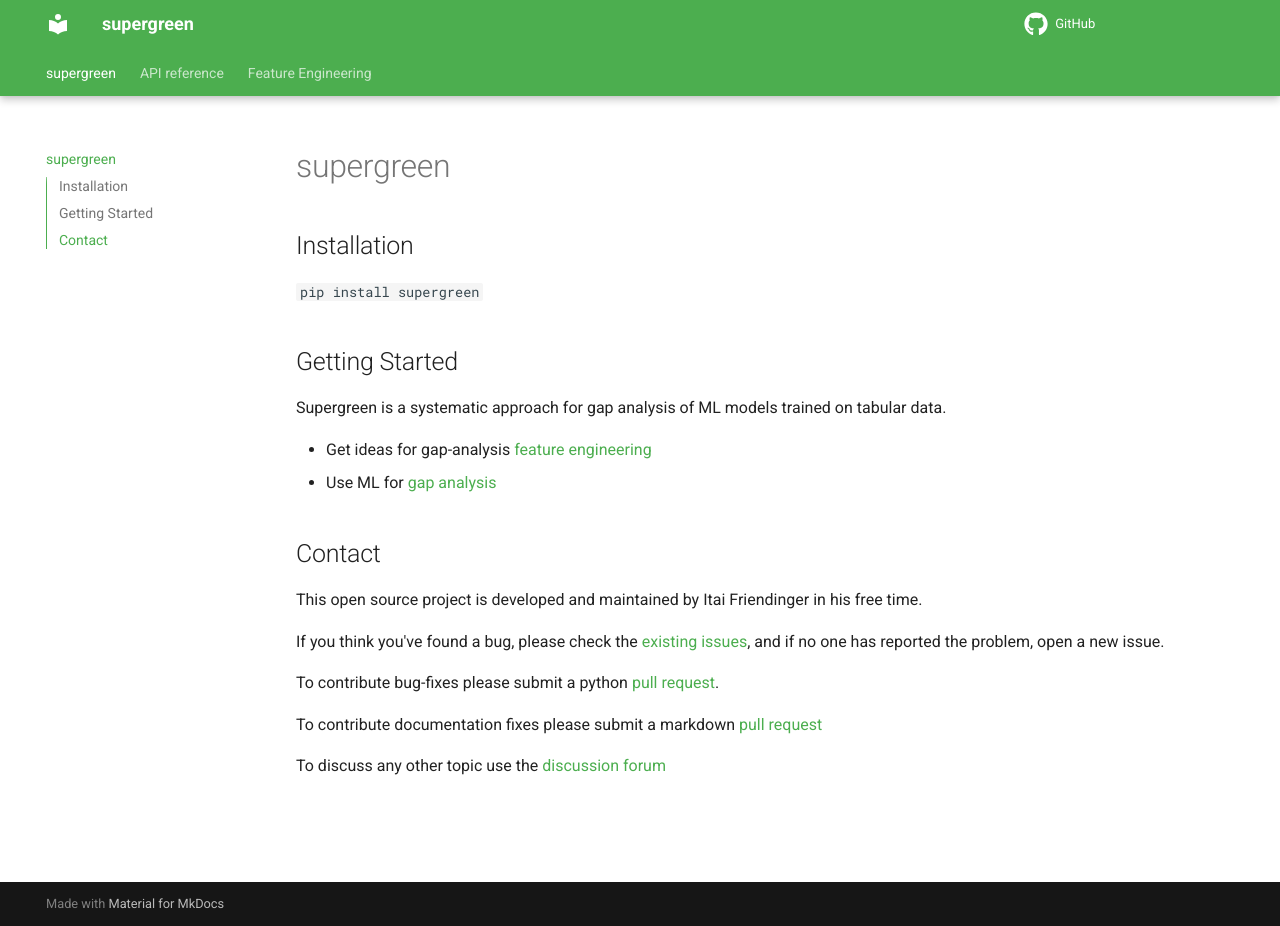
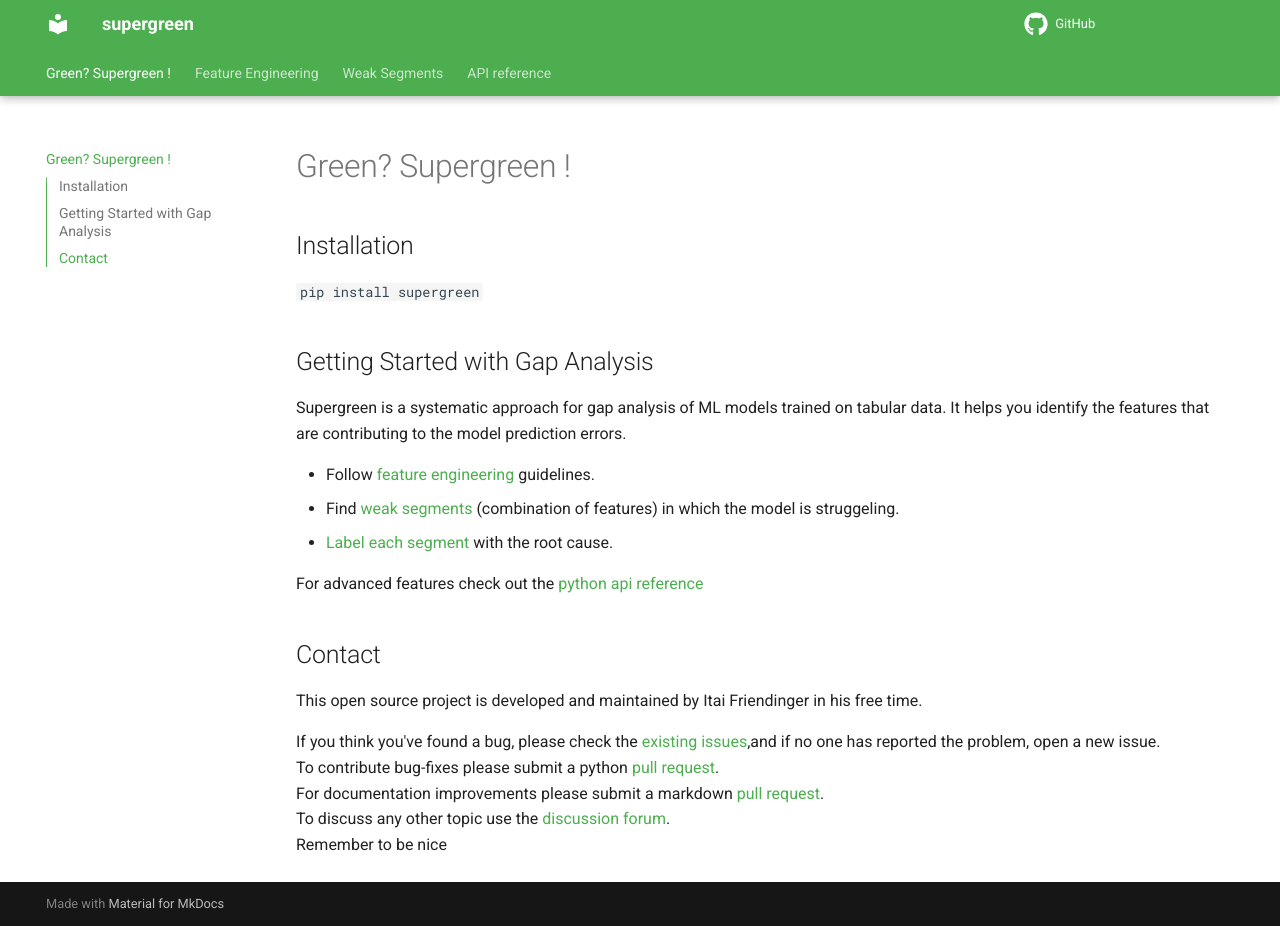
Before and after one commit to supergreenai/supergreenai.github.io, an MkDocs documentation site: the page built from docs/index.md, in a window 1280 px wide and 926 px high. Built offline with MkDocs 1.6.1 and Material for MkDocs 9.7.7, drawn with Linux system fonts in a browser that asks for light colours; comment, search, counter and statistics services are not loaded.

Commit message:
updated docs

```diff
--- a/docs/index.md
+++ b/docs/index.md
@@ -1,25 +1,27 @@
-# supergreen
+# Green? Supergreen !
 
-## Installation ##
+## Installation
+   `pip install supergreen`
 
-`pip install supergreen`
-
-## Getting Started ##
+## Getting Started with Gap Analysis
 Supergreen is a systematic approach for gap analysis of ML models trained on tabular data.
+It helps you identify the features that are contributing to the model prediction errors.
 
 <!-- - Fetch business relevant data (coming soon)-->
-- Get ideas for gap-analysis [feature engineering](feature_engineering.md)
-- Use ML for [gap analysis](gap_analysis.md)
+- Follow [feature engineering](feature_engineering.md) guidelines.
+- Find [weak segments](weak_segments.md) (combination of features)
+  in which the model is struggeling.
+- [Label each segment](label_segments.md) with the root cause.
+
+For advanced features check out the [python api reference](api.md)
 <!-- - Trace the problem back to the trainset or drift (coming soon) -->
 
 ## Contact ##
 
 This open source project is developed and maintained by Itai Friendinger in his free time.
 
-If you think you've found a bug, please check the [existing issues](https://github.com/supergreenai/supergreen/issues), and if no one has reported the problem, open a new issue.
-
+If you think you've found a bug, please check the [existing issues](https://github.com/supergreenai/supergreen/issues),and if no one has reported the problem, open a new issue.
 To contribute bug-fixes please submit a python [pull request](https://github.com/supergreenai/supergreen/pulls).
-
-To contribute documentation fixes please submit a markdown [pull request](https://github.com/supergreenai/supergreenai.github.io/pulls)
-
-To discuss any other topic use the [discussion forum](https://github.com/supergreenai/supergreen/discussions/categories/general)
+For documentation improvements please submit a markdown [pull request](https://github.com/supergreenai/supergreenai.github.io/pulls).
+To discuss any other topic use the [discussion forum](https://github.com/supergreenai/supergreen/discussions/categories/general).
+Remember to be nice
--- a/mkdocs.yml
+++ b/mkdocs.yml
@@ -21,6 +21,13 @@ repo_url: https://github.com/supergreenai/supergreen
 markdown_extensions:
   - admonition
   - tables
+  - pymdownx.highlight
+  - pymdownx.superfences
+nav:
+  - index.md
+  - feature_engineering.md
+  - weak_segments.md
+  - api.md
 plugins:
   mkdocstrings:
     default_handler: python
```
Also changed, not shown: docs/api.md (+2 -3 lines), docs/weak_segments.md (added, +13 -0 lines).
